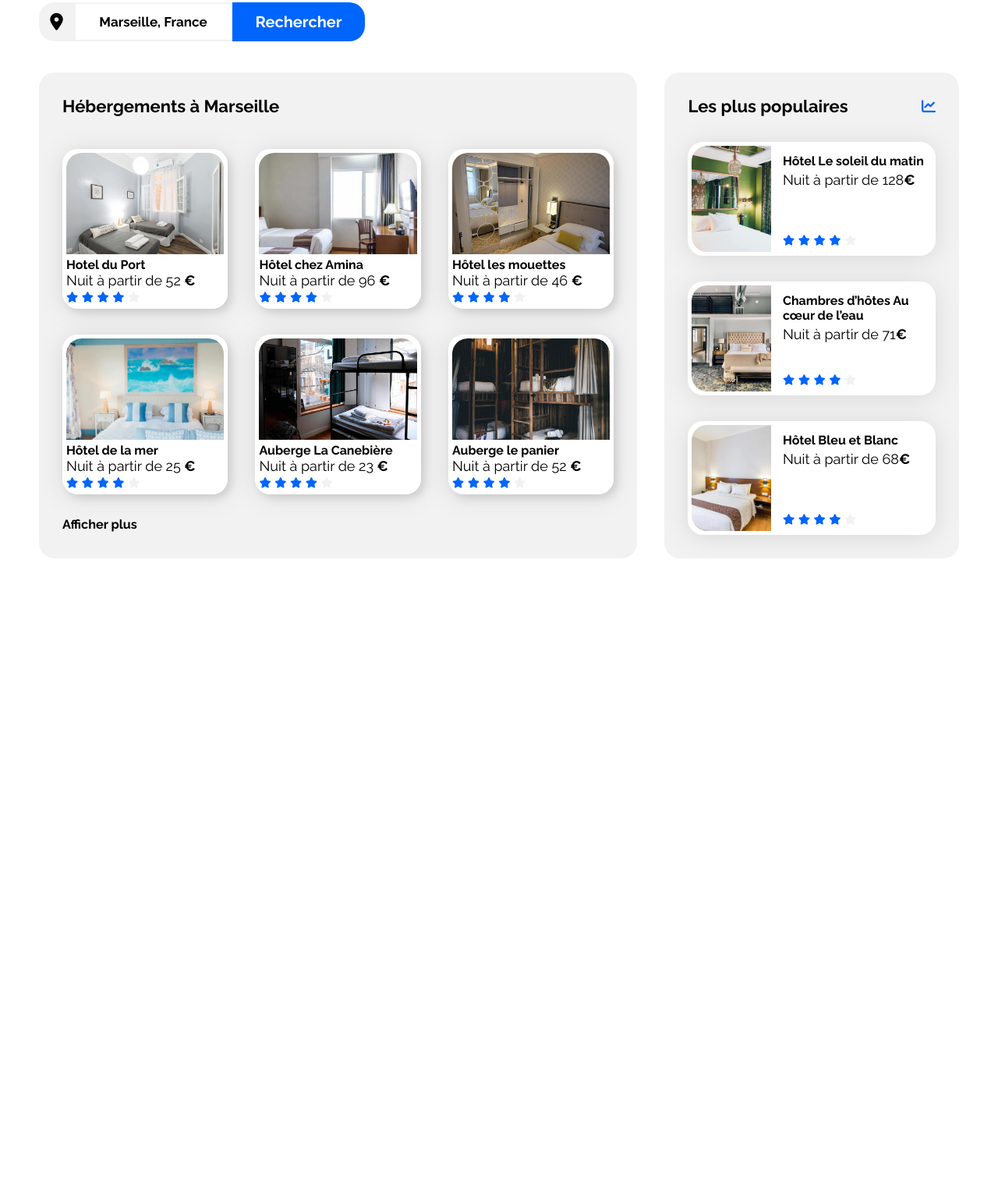
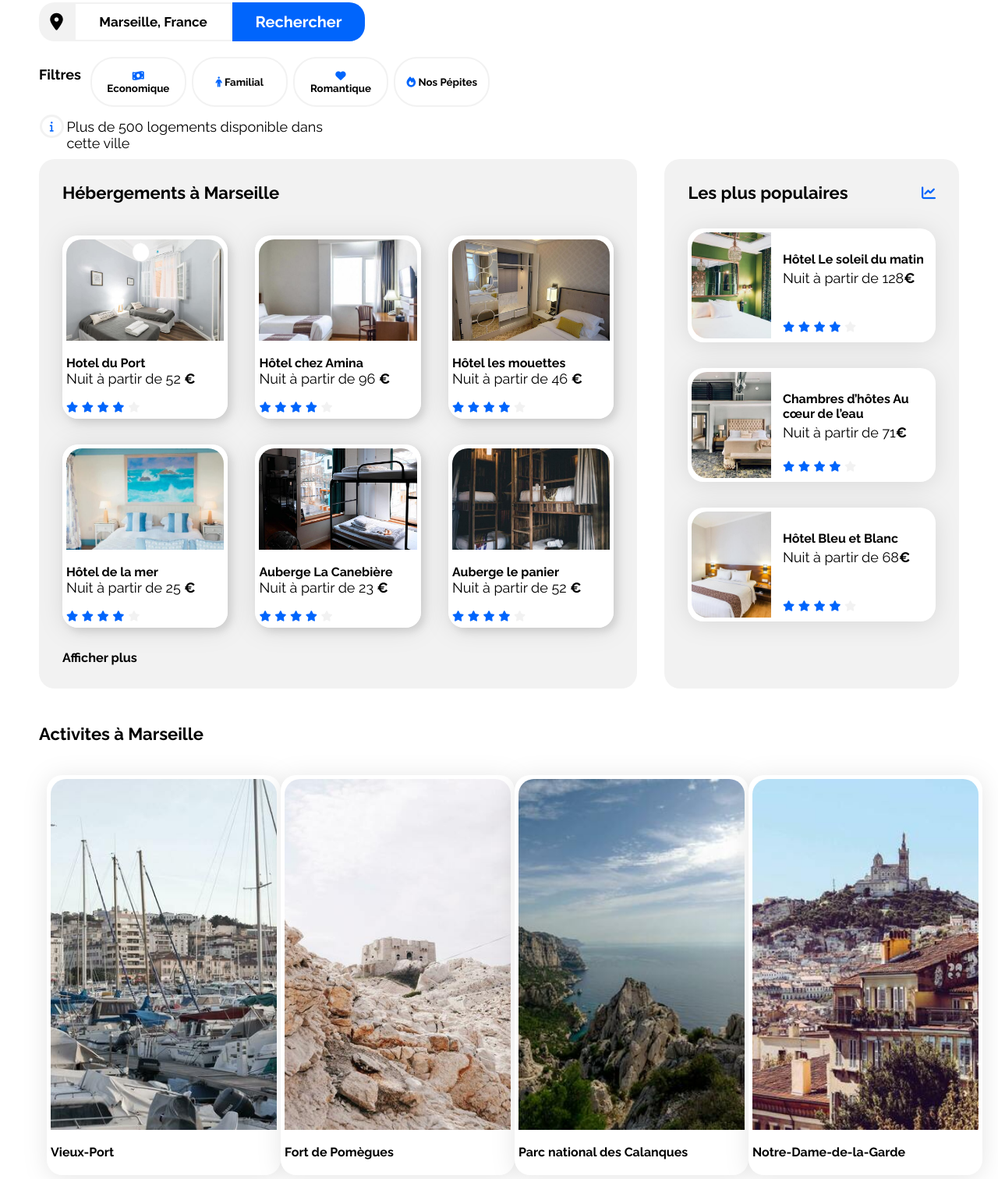
Before and after one commit to samybensalem7/samy_bensalem_p2, a plain HTML site: page index.html in a window 1280 px wide. Shown: the part 162-1674 px from the top of the page at 78% size. Before the commit the page ends 878 px from the top, so only its background shows below. Drawn offline with Linux system fonts and the light colour scheme.

Commit message:
modifications filtres et activites marseille

```diff
--- a/index.html
+++ b/index.html
@@ -26,7 +26,7 @@
             </nav>
         </header>
         <main>
-            <section>
+            <section class="filtres">
                 <div class="bloc-texte">
                 <h2>Trouvez votre hebergement pour des vacances de rêves</h2>
                 <p>En plein centre-ville ou en pleine nature </p>
@@ -38,6 +38,14 @@
                         <input class="search-submit" type="submit" value="Rechercher">
                     </form>
                 </div>
+                <div class="btn-filtres">
+                    <div class="texte-filtres"> <p>Filtres</p></div>
+                    <button class="btn-f" type="button"><i class="fa-solid fa-money-bill-wave"></i> Economique</button>
+                    <button class="btn-f" type="button"><i class="fa-solid fa-person"></i> Familial</button>
+                    <button class="btn-f" type="button"><i class="fa-solid fa-heart"></i> Romantique</button>
+                    <button class="btn-f" type="button"><i class="fa-solid fa-fire"></i> Nos Pépites</button>
+                </div>
+               <div class="info"> <i class="fa-solid fa-info"></i> <span class="text-a">Plus de 500 logements disponible dans cette ville</span></div>
             </section>
             <div class="hebergements-and-populaires">
                 <section class="hebergements">
@@ -230,6 +238,39 @@
                     </div>
                 </section>
             </div>
+            <section class="activites-marseille">
+                <div class="title-activites-marseille">
+                    <h1 class="section-title">Activites à Marseille</h1>
+                </div>
+                <div class="activites-cards">
+                    <a href="#">
+                        <article class="card">
+                            <img src="./images/activites/reno-laithienne.jpg" alt="image du vieux port">
+                            <div class="card-txt">
+                                <h3 class="card-title"> Vieux-Port </h3>
+                            </div>
+                        </article>
+                        <article class="card">
+                            <img src="./images/activites/paul-hermann.jpg" alt="Fort de Pomègues">
+                            <div class="card-txt">
+                                <h3 class="card-title"> Fort de Pomègues </h3>
+                            </div>
+                        </article>
+                        <article class="card">
+                            <img src="./images/activites/kilyan-sockalingum.jpg" alt="Parc national des Calanques">
+                            <div class="card-txt">
+                                <h3 class="card-title"> Parc national des Calanques</h3>
+                            </div>
+                        </article>
+                        <article class="card">
+                            <img src="./images/activites/florian-wehde.jpg" alt="Notre-Dame-de-la-Garde">
+                            <div class="card-txt">
+                                <h3 class="card-title"> Notre-Dame-de-la-Garde </h3>
+                            </div>
+                        </article>
+                    </a>
+                </div>
+            </section>
         </main>
         <footer></footer>
     </div>
--- a/style.css
+++ b/style.css
@@ -119,6 +119,57 @@ margin-right: 0%;
 
 .search-bar{
     display: flex;
+}
+
+.btn-filtres{
+    display: flex;
+    justify-content: space-between;
+    width:49%;
+}
+.btn-filtres{
+    font-weight:bold;
+    margin-bottom: 15px;
+}
+
+.texte-filtres{
+    margin-top: -8px;
+    margin-right: 5px;
+
+}
+.fa-info{
+    display: block;
+    border: solid #F2F2F2;
+    border-radius: 50%;
+    padding: 10px;
+    margin-right: 4px;
+    margin-top: -5px;
+    margin-left: -9px;
+    width: 5px;
+    height: 4px;
+    font-size: 75%;
+    overflow: hidden; /* Empêche le contenu de dépasser les limites du bloc */
+    display: flex;
+    justify-content: center;
+    align-items: center;
+}
+.info{
+    width: 34%;
+    height: 34%;
+    display: flex;
+    justify-content: space-between;
+    margin: 10px;
+}
+
+.btn-f{
+    width: 260px;
+    font-weight: bold;
+    padding: 14px;
+    margin-top:-20px;
+    margin-left: 7px;
+    border-radius: 30px;
+    background-color:white;
+    border: 2px solid #F2F2F2 ;
+
 }
 
 
@@ -273,8 +324,47 @@ body{
     justify-content: space-between;
     }
 
+    /********** Activites Marseille ***************/
+
+.activites-cards a{
+    display: flex;
+    justify-content: space-between;
 
 
+}
+.title-activites-marseille{
+    margin-top: 45px;
+    margin-bottom: 35px;
+}
+
+.activites-marseille{
+    width: 100%;
+}
+
+.activites-cards a {
+    width: 100%;
+    margin-left:5px;
+    padding: 5px;
+}
+
+.activites-cards img{
+    border-top-right-radius: 20px;
+    border-top-left-radius: 20px;
+    width: 290px;
+    height: 450px;
+}
+
+
+.activites-cards{
+    justify-content: space-between;
+    flex-wrap: wrap;
+    justify-content: row;
+}
+
+.card-txt{
+    margin-top: 15px;
+    margin-bottom: 15px;
+}
 
 /* Le code ci-dessous correspond à la version responsive uniquement */
 
```
